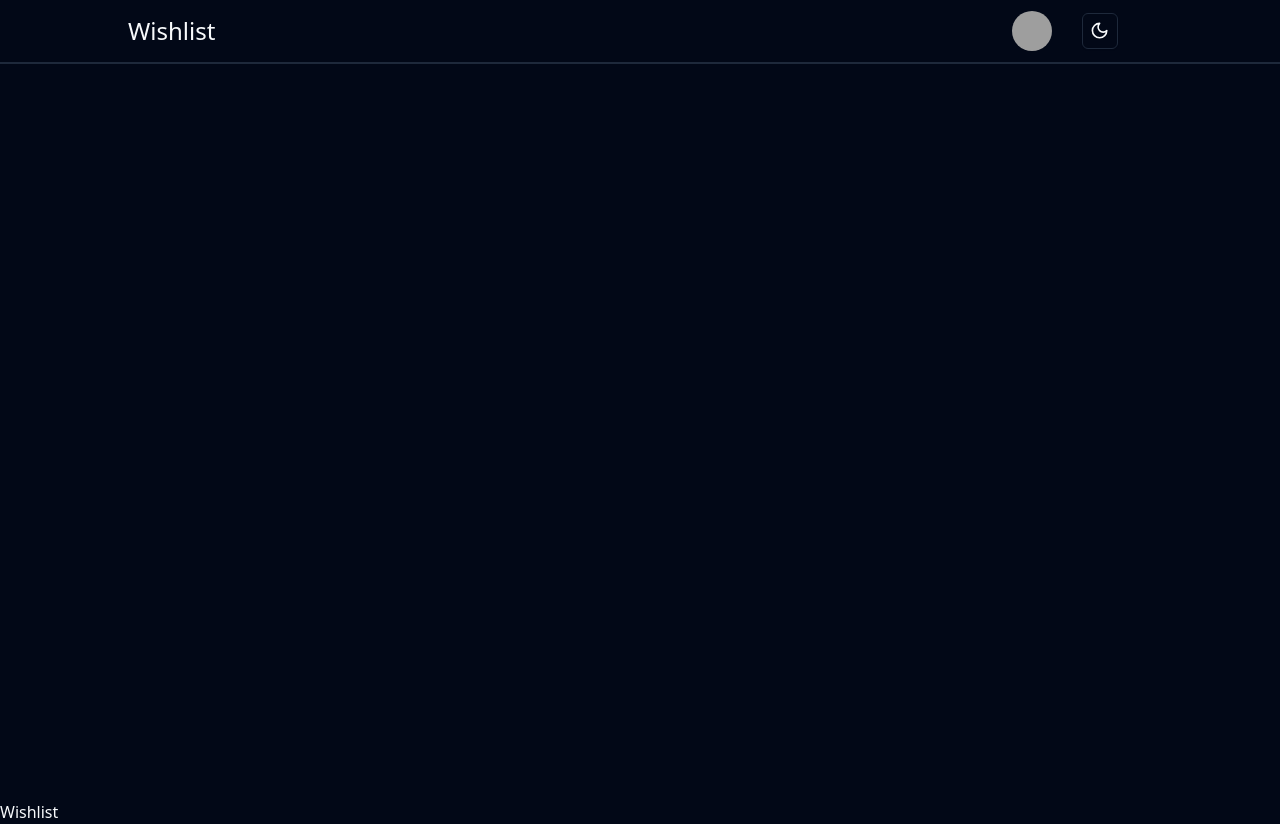
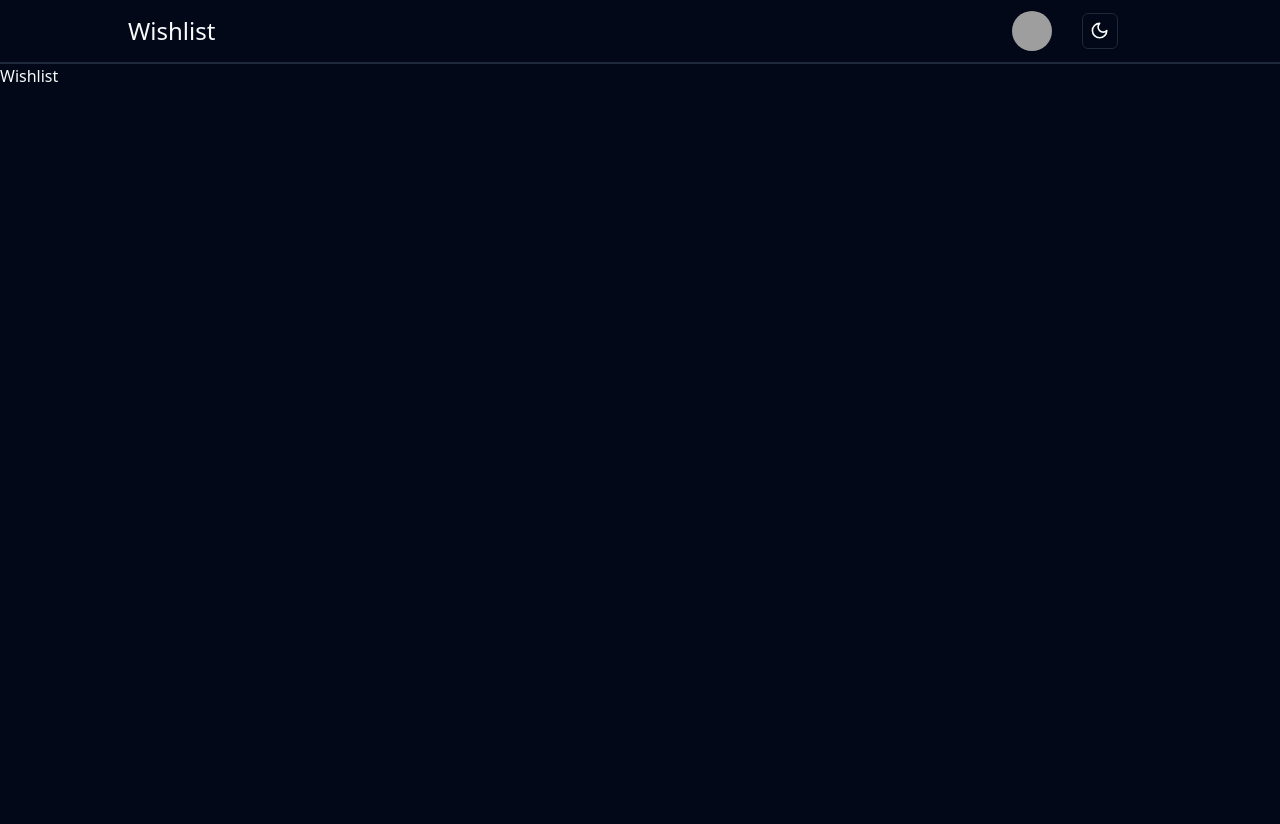
Before and after one commit to rexong/wishlist, a React app in the folder frontend/: page / in a window 1280 px wide. After the commit the page ends 800 px from the top, so only its background shows below. Built offline with nearby package versions, Linux system fonts and the light colour scheme; grey boxes are pictures that could not be loaded; the HTML template or start-up script is replaced by a standard one.

Commit message:
fix: Fix height in main-layout

```diff
--- a/frontend/src/App.tsx
+++ b/frontend/src/App.tsx
@@ -1,11 +1,4 @@
 import { ThemeProvider } from "./components/theme-provider"
-import { Route, Routes } from "react-router-dom"
-import HomeScreen from "./pages/home-screen"
-import WishlistScreen from "./pages/wishlist-screen"
-import NotFoundScreen from "./pages/not-found-screen"
-import AuthenticateScreen from "./pages/authentication-screen"
-import isAuthenticated from "./state"
-import ProfileScreen from "./pages/pofile-screen"
 import MainLayout from "./layout/main-layout"
 
 function App() {
@@ -14,22 +7,6 @@
     <>
       <ThemeProvider defaultTheme="dark" storageKey="vite-ui-theme">
         <MainLayout />
-        <Routes>
-          {
-            isAuthenticated ? (
-              <>
-                <Route path="/" element={<HomeScreen />} />
-                <Route path="/wishlist" element={<WishlistScreen />} />
-                <Route path="/profile" element={<ProfileScreen />} />
-              </>
-            ) : (
-              <>
-                <Route path="/" element={<AuthenticateScreen />} />
-              </>
-            )
-          }
-          <Route path="*" element={<NotFoundScreen />} />
-        </Routes>
       </ThemeProvider>
     </>
   )
--- a/frontend/src/layout/main-layout.tsx
+++ b/frontend/src/layout/main-layout.tsx
@@ -1,11 +1,13 @@
+import Router from "@/router";
 import Navbar from "./nav-bar";
-import { Outlet } from "react-router-dom";
 
 export default function MainLayout() {
-    return (
-        <main className="h-screen w-screen">
-            <Navbar />
-            <Outlet />
-        </main>
-    )
+  return (
+      <main className="flex flex-col h-screen w-screen">
+        <Navbar />
+          <div className="flex-grow">
+            <Router />
+          </div>
+      </main>
+  )
 }
--- /dev/null
+++ b/frontend/src/router.tsx
@@ -0,0 +1,28 @@
+import { Route, Routes } from "react-router-dom";
+import HomeScreen from "./pages/home-screen";
+import WishlistScreen from "./pages/wishlist-screen";
+import ProfileScreen from "./pages/pofile-screen";
+import AuthenticateScreen from "./pages/authentication-screen";
+import NotFoundScreen from "./pages/not-found-screen";
+import isAuthenticated from "./state";
+
+export default function Router() {
+  return (
+    <Routes>
+      {
+        isAuthenticated ? (
+          <>
+            <Route path="/" element={<HomeScreen />} />
+            <Route path="/wishlist" element={<WishlistScreen />} />
+            <Route path="/profile" element={<ProfileScreen />} />
+          </>
+        ) : (
+          <>
+            <Route path="/" element={<AuthenticateScreen />} />
+          </>
+        )
+      }
+      <Route path="*" element={<NotFoundScreen />} />
+    </Routes>
+  )
+}
```
